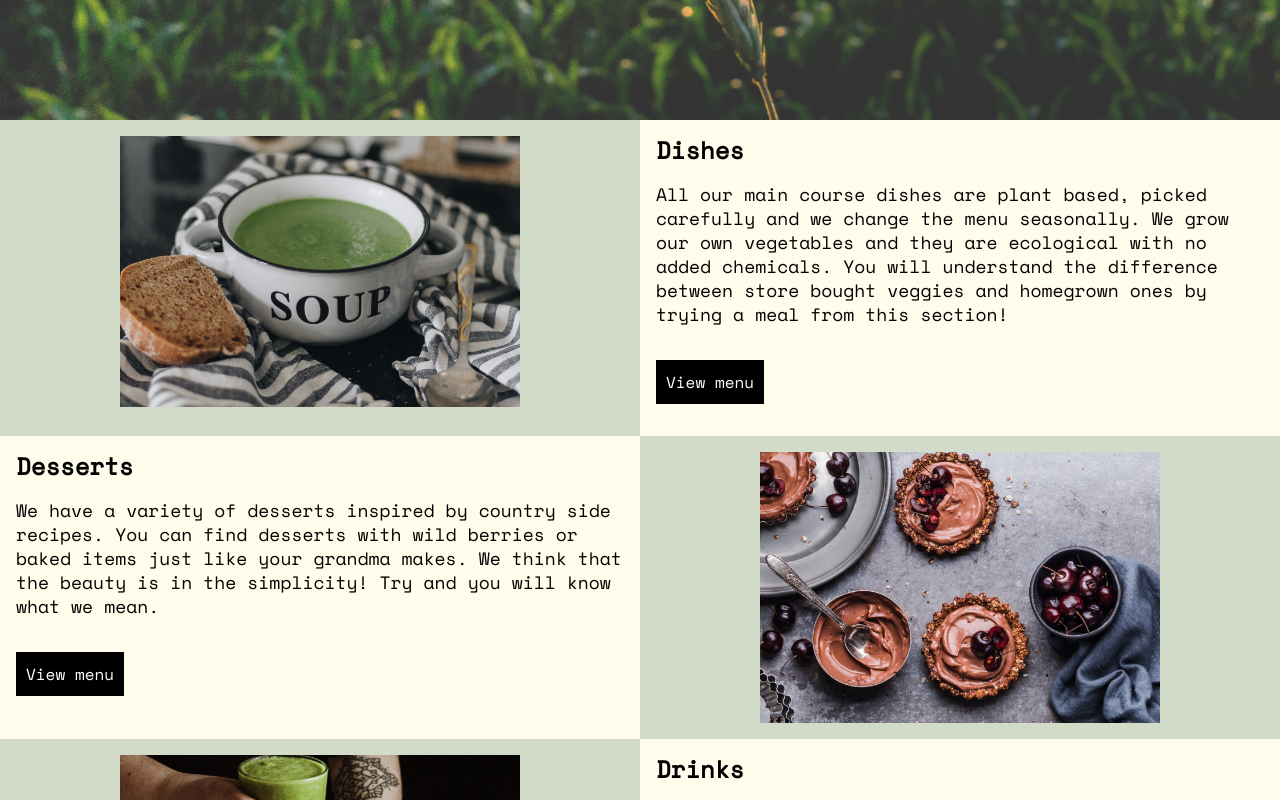
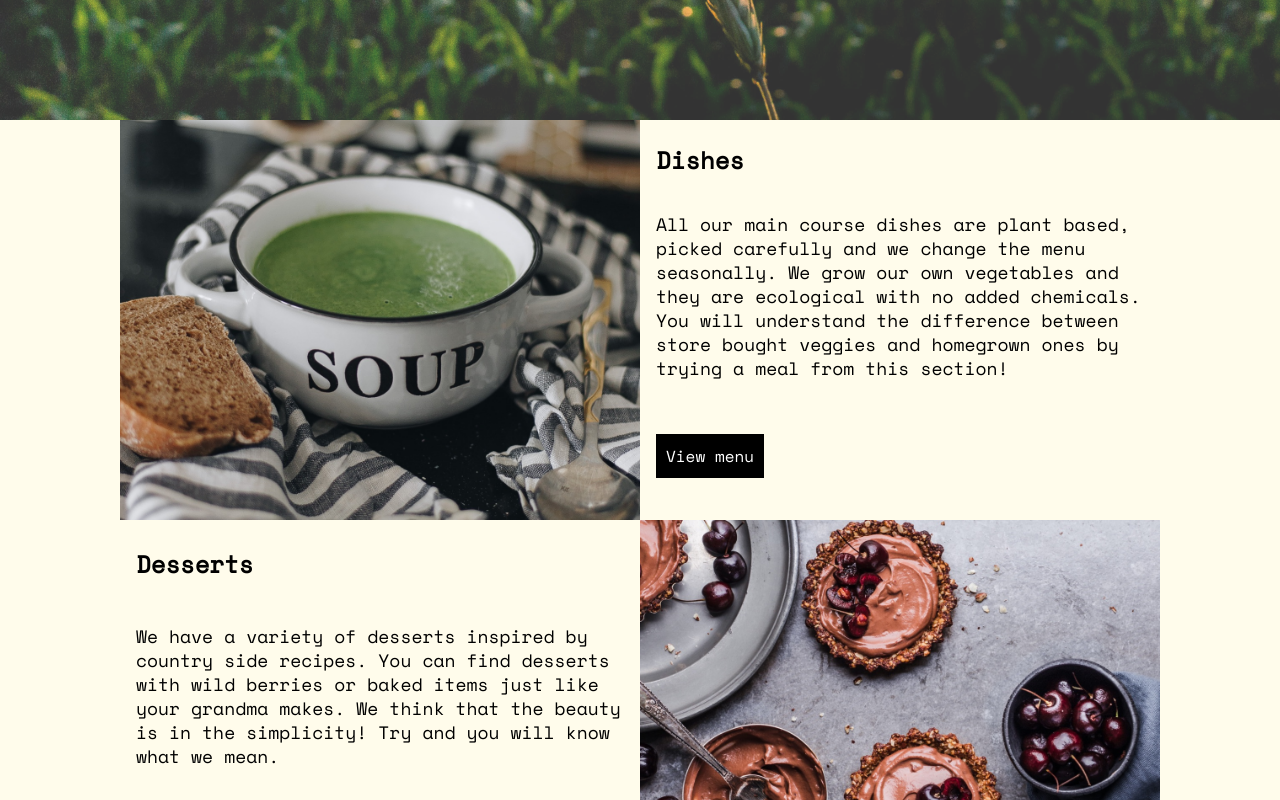
Before and after one commit to FeNatalia/vegan-restaurant, a React (Create React App) app: page / in a window 1280 px wide. Shown: the part 680-1480 px from the top of the page. Built offline with nearby package versions, Linux system fonts and the light colour scheme.

Commit message:
edit styles

```diff
--- a/src/components/ProductCard.jsx
+++ b/src/components/ProductCard.jsx
@@ -9,7 +9,9 @@ export default function ProductCard({ item }) {
 
   return (
     <div className="product-preview">
-      <img src={photoURL} alt={title} />
+      <div className="product-image">
+        <img src={photoURL} alt={title} />
+      </div>
       <div className="product-text">
         <h3>{title}</h3>
         <p>{description}</p>
--- a/src/styles/content.css
+++ b/src/styles/content.css
@@ -87,8 +87,21 @@ th {
     width: 700px;
   }
 
+  .header-text p{
+    max-width: 750px;
+  }
+
+  .product-image{
+    display: flex;
+    object-fit: cover;
+  }
   .product-preview img {
     width: 400px;
     height: auto;
   }
+
+  .content-header {
+    height: 90%;
+    object-fit: cover;
+  }
 }
--- a/src/styles/home.css
+++ b/src/styles/home.css
@@ -55,12 +55,10 @@
 .card-info h3 {
   margin: 0;
 }
+
 .section-card img {
-  border-radius: 12px;
-  width: 300px;
-  height: auto;
-  padding-top: var(--space-medium);
-  padding-bottom: var(--space-medium);
+  max-width: 100%;
+  object-fit: cover;
 }
 
 .section-desserts img {
@@ -77,19 +75,50 @@
   font-weight: bold;
 }
 
-/*Desktop queries*/
+/*Laptop queries*/
 @media (min-width: 750px) {
   .section-card:nth-child(even) > .card-info {
     grid-column: 1;
     grid-row: 1;
   }
 
+  .card-preview{
+    display: flex;
+    object-fit: cover;
+  }
+
+  .card-info {
+    display: grid;
+    padding: var(--space-small);
+    justify-content: center;
+    align-items: center;
+  }
+
   .section-card {
+    height: 400px;
     width: 100vw;
     display: grid;
     grid-template-columns: repeat(2, 1fr);
   }
-  .section-card img {
-    width: 400px;
+}
+
+/*Desktop queries*/
+@media (min-width: 1040px) {
+  .section-card:nth-child(even) > .card-info {
+    grid-column: 1;
+    grid-row: 1;
   }
+
+  .section-card {
+    width: 1040px;
+  }
+
+  .card-info {
+    padding: var(--space-medium);
+  }
+
+  .home-sections {
+    background-color: var(--color-yellow);
+  }
+
 }
```
